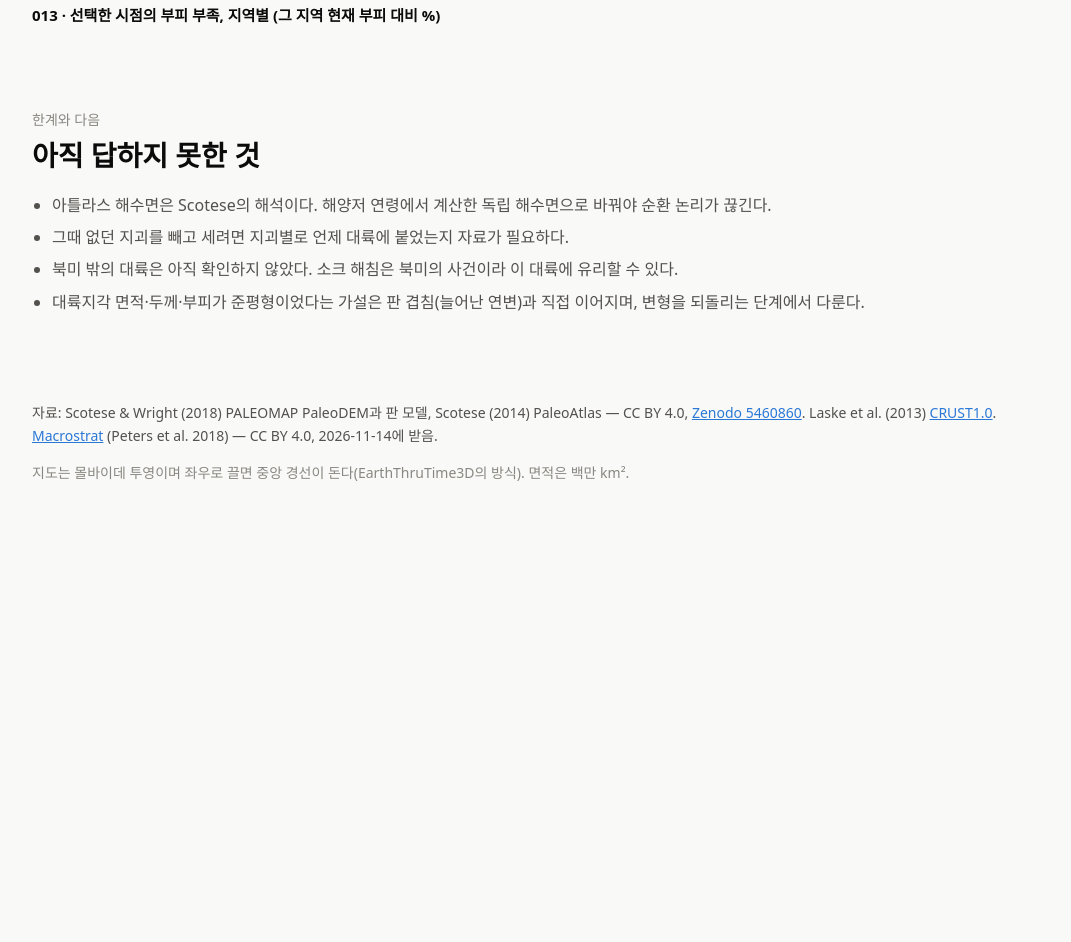
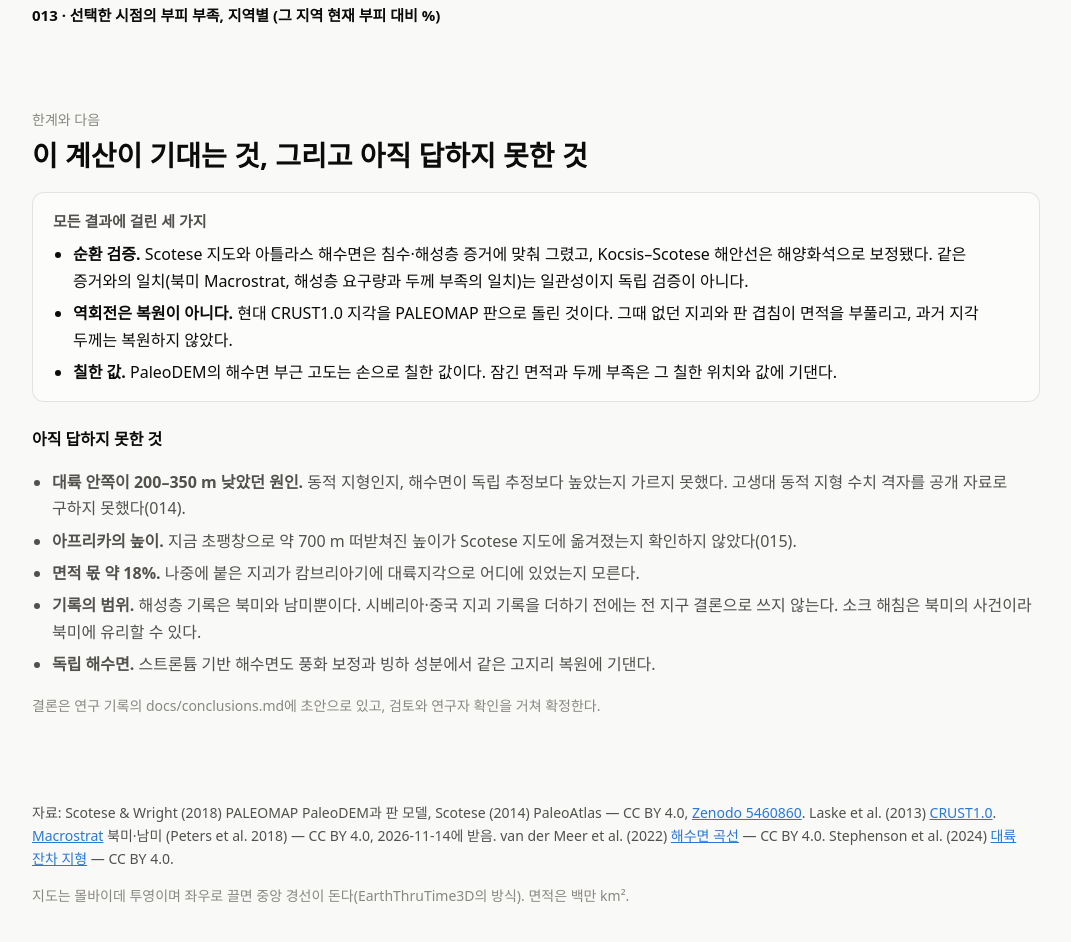
Before and after one commit to jikhanjung/shallowsea, a plain HTML site: page web/index.html in a window 1280 px wide. Shown: the part 6840-7782 px from the top of the page, without its empty margins (104-1175 px from the left). Before the commit the page ends 7387 px from the top, so only its background shows below. Drawn offline with Linux system fonts and the light colour scheme; no server answers.

Commit message:
웹 한계 탭을 지금의 열린 질문에 맞게 다시 쓰고 자료 출처를 더한다 (v0.9.2)
순환 검증·역회전·칠한 값의 세 한계와, 대륙 안쪽 낮음의 원인·아프리카 높이·면적 몫·기록 범위·
독립 해수면의 열린 질문을 적는다. 출처에 van der Meer et al. 2022, Stephenson et al. 2024, 남미
Macrostrat을 더한다. 결론 초안(docs/conclusions.md)은 검토 중이라 손대지 않았다.

Co-Authored-By: Claude Opus 5.5 <noreply@anthropic.com>
Claude-Session: https://claude.ai/code/session_01CrmeVSenzW84hzAryHPn2S

```diff
--- a/web/app.js
+++ b/web/app.js
@@ -2,7 +2,7 @@ import { MollweideMap } from './mollweide.js';
 import { categoryBars, timeChart, valueBars } from './charts.js';
 
 const $ = id => document.getElementById(id);
-const VERSION = 'v0.1.0';
+const VERSION = '로컬';
 const CELLS = 181 * 360;
 
 // ---- 색: CSS 변수를 읽어 Uint32(RGBA, 리틀 엔디언)로 ----
--- a/web/index.html
+++ b/web/index.html
@@ -307,20 +307,31 @@
 
 <section id="s7" class="step" data-tab="한계" data-age="no">
   <p class="step-no">한계와 다음</p>
-  <h2>아직 답하지 못한 것</h2>
+  <h2>이 계산이 기대는 것, 그리고 아직 답하지 못한 것</h2>
+  <div class="learned">
+    <h3>모든 결과에 걸린 세 가지</h3>
+    <ul>
+      <li><b>순환 검증.</b> Scotese 지도와 아틀라스 해수면은 침수·해성층 증거에 맞춰 그렸고, Kocsis–Scotese 해안선은 해양화석으로 보정됐다. 같은 증거와의 일치(북미 Macrostrat, 해성층 요구량과 두께 부족의 일치)는 일관성이지 독립 검증이 아니다.</li>
+      <li><b>역회전은 복원이 아니다.</b> 현대 CRUST1.0 지각을 PALEOMAP 판으로 돌린 것이다. 그때 없던 지괴와 판 겹침이 면적을 부풀리고, 과거 지각 두께는 복원하지 않았다.</li>
+      <li><b>칠한 값.</b> PaleoDEM의 해수면 부근 고도는 손으로 칠한 값이다. 잠긴 면적과 두께 부족은 그 칠한 위치와 값에 기댄다.</li>
+    </ul>
+  </div>
+  <h3 class="sub">아직 답하지 못한 것</h3>
   <ul class="plain">
-    <li>아틀라스 해수면은 Scotese의 해석이다. 해양저 연령에서 계산한 독립 해수면으로 바꿔야 순환 논리가 끊긴다.</li>
-    <li>그때 없던 지괴를 빼고 세려면 지괴별로 언제 대륙에 붙었는지 자료가 필요하다.</li>
-    <li>북미 밖의 대륙은 아직 확인하지 않았다. 소크 해침은 북미의 사건이라 이 대륙에 유리할 수 있다.</li>
-    <li>대륙지각 면적·두께·부피가 준평형이었다는 가설은 판 겹침(늘어난 연변)과 직접 이어지며, 변형을 되돌리는 단계에서 다룬다.</li>
+    <li><b>대륙 안쪽이 200–350 m 낮았던 원인.</b> 동적 지형인지, 해수면이 독립 추정보다 높았는지 가르지 못했다. 고생대 동적 지형 수치 격자를 공개 자료로 구하지 못했다(014).</li>
+    <li><b>아프리카의 높이.</b> 지금 초팽창으로 약 700 m 떠받쳐진 높이가 Scotese 지도에 옮겨졌는지 확인하지 않았다(015).</li>
+    <li><b>면적 몫 약 18%.</b> 나중에 붙은 지괴가 캄브리아기에 대륙지각으로 어디에 있었는지 모른다.</li>
+    <li><b>기록의 범위.</b> 해성층 기록은 북미와 남미뿐이다. 시베리아·중국 지괴 기록을 더하기 전에는 전 지구 결론으로 쓰지 않는다. 소크 해침은 북미의 사건이라 북미에 유리할 수 있다.</li>
+    <li><b>독립 해수면.</b> 스트론튬 기반 해수면도 풍화 보정과 빙하 성분에서 같은 고지리 복원에 기댄다.</li>
   </ul>
+  <p class="muted small">결론은 연구 기록의 docs/conclusions.md에 초안으로 있고, 검토와 연구자 확인을 거쳐 확정한다.</p>
 </section>
 
 </main>
 
 <footer class="foot">
   <div class="wrap">
-    <p>자료: Scotese &amp; Wright (2018) PALEOMAP PaleoDEM과 판 모델, Scotese (2014) PaleoAtlas — CC BY 4.0, <a href="https://doi.org/10.5281/zenodo.5460860">Zenodo 5460860</a>. Laske et al. (2013) <a href="https://igppweb.ucsd.edu/~gabi/crust1.html">CRUST1.0</a>. <a href="https://macrostrat.org">Macrostrat</a> (Peters et al. 2018) — CC BY 4.0, 2026-11-14에 받음.</p>
+    <p>자료: Scotese &amp; Wright (2018) PALEOMAP PaleoDEM과 판 모델, Scotese (2014) PaleoAtlas — CC BY 4.0, <a href="https://doi.org/10.5281/zenodo.5460860">Zenodo 5460860</a>. Laske et al. (2013) <a href="https://igppweb.ucsd.edu/~gabi/crust1.html">CRUST1.0</a>. <a href="https://macrostrat.org">Macrostrat</a> 북미·남미 (Peters et al. 2018) — CC BY 4.0, 2026-11-14에 받음. van der Meer et al. (2022) <a href="https://doi.org/10.1016/j.gr.2022.07.014">해수면 곡선</a> — CC BY 4.0. Stephenson et al. (2024) <a href="https://doi.org/10.5281/zenodo.10633081">대륙 잔차 지형</a> — CC BY 4.0.</p>
     <p class="muted">지도는 몰바이데 투영이며 좌우로 끌면 중앙 경선이 돈다(EarthThruTime3D의 방식). 면적은 백만 km². <span id="version"></span></p>
   </div>
 </footer>
--- a/web/style.css
+++ b/web/style.css
@@ -198,3 +198,4 @@ main > .step { border-bottom: 0; padding-top: 28px; }
 main > .step[hidden] { display: none; }
 .small { font-size: 14px; }
 @media (min-width: 760px) { .tabs-inner { flex-wrap: wrap; overflow-x: visible; } }
+h3.sub { margin: 24px 0 8px; font-size: 16px; color: var(--text-primary); }
```
Also changed, not shown: 1 other file.
